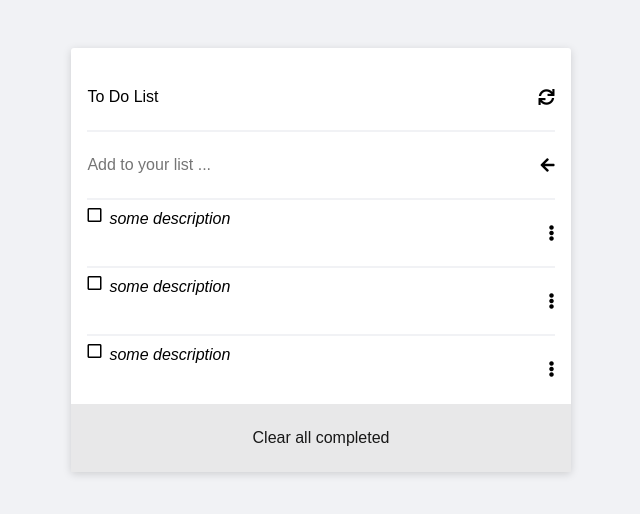
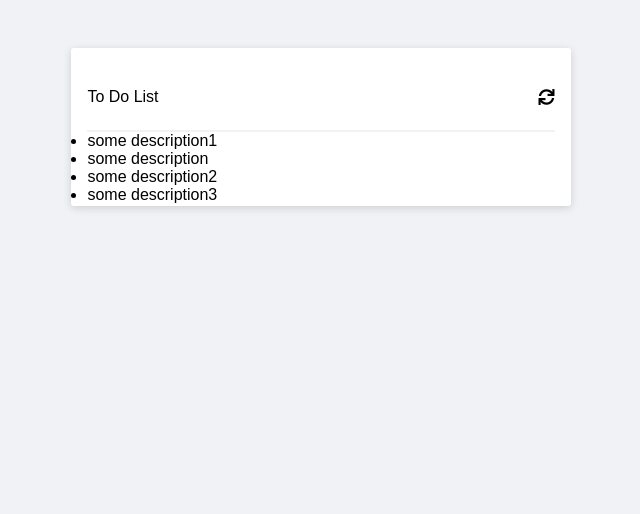
Before and after one commit to rebel216/To-Do-List, a website built with webpack: page src/index.html in a window 1280 px wide. Shown: the whole page, without its empty margins (319-959 px from the left). Built offline with nearby package versions, Linux system fonts and the light colour scheme.

Commit message:
changes req in PR
Added changes req in PR

```diff
--- a/src/index.html
+++ b/src/index.html
@@ -7,7 +7,7 @@
         <link rel="stylesheet" href="https://pro.fontawesome.com/releases/v5.10.0/css/all.css"
             integrity="sha384-AYmEC3Yw5cVb3ZcuHtOA93w35dYTsvhLPVnYs9eStHfGJvOvKxVfELGroGkvsg+p"
             crossorigin="anonymous" />
-            <link rel="stylesheet" href="./style.css" />
+        <link rel="stylesheet" href="./style.css" />
         <title>To do list</title>
     </head>
 
@@ -20,51 +20,20 @@
                             <span>To Do List</span>
                             <i class="fas fa-sync"></i>
                         </div>
-                        <form class="add-new white-height">
-                            <input class="no-outline" maxlength="128" id="new-item" type="text"
-                                placeholder="Add to your list ..." />
-                            <i class="fas fa-arrow-left"></i>
-                        </form>
+
                         <div class="todoitem white-height">
                             <div class="check-description">
-                                <i class="far fa-square"></i>
-                                <i class="fas fa-check"></i>
                                 <div class="view">
                                     <label class="label"></label>
-                                    <textarea class="todo" title="description" maxlength="128"></textarea>
+                                    <ul class="todo" id="todo"></ul>
                                 </div>
                             </div>
-                            <i class="fas fa-ellipsis-v"></i>
                         </div>
-                        <div class="todoitem white-height">
-                            <div class="check-description">
-                                <i class="far fa-square"></i>
-                                <i class="fas fa-check"></i>
-                                <div class="view">
-                                    <label class="label"></label>
-                                    <textarea class="todo" title="description" maxlength="128"></textarea>
-                                </div>
-                            </div>
-                            <i class="fas fa-ellipsis-v"></i>
-                        </div>
-                        <div class="todoitem white-height">
-                            <div class="check-description">
-                                <i class="far fa-square"></i>
-                                <i class="fas fa-check"></i>
-                                <div class="view">
-                                    <label class="label"></label>
-                                    <textarea class="todo" title="description" maxlength="128"></textarea>
-                                </div>
-                            </div>
-                            <i class="fas fa-ellipsis-v"></i>
-                        </div>
+
                     </div>
-                </div>
-                <div class="clear">
-                    <a href="#" title="clear all" id="clear-text">Clear all completed</a>
+
                 </div>
             </div>
-        </div>
     </body>
 
 </html>
--- a/src/index.js
+++ b/src/index.js
@@ -1,28 +1,25 @@
 //import _ from 'lodash';
 import './style.css';
 
-const toDoItems = [{ 'index': 0, 'description': 'some description', 'completed': true }, { 'index': 1, 'description': 'some description', 'completed': false },
-{ 'index': 2, 'description': 'some description', 'completed': false },
-{ 'index': 3, 'description': 'some description', 'completed': true }];
+const toDoItems = [{ 'index': 0, 'description': 'some description1', 'completed': true }, { 'index': 1, 'description': 'some description', 'completed': false },
+{ 'index': 2, 'description': 'some description2', 'completed': false },
+{ 'index': 3, 'description': 'some description3', 'completed': true }];
 
-const toDoList = document.querySelectorAll('.todo');
+
 const forLable = document.querySelectorAll('.label');
 const chkMark = document.querySelectorAll('.fa-check');
 const chkBtn = document.querySelectorAll('.fa-square');
 
-const  Iterate = () => {
-    chkMark.forEach((chkMark) => {
-        chkMark.style.display = 'none';
-    });
-    chkBtn.forEach((chkBtn) => {
-        chkBtn.style.display = 'block';
-    });
+const Iterate = () => {
+    const toDoList = document.getElementById('todo');
+
     for (let i = 0; i < toDoItems.length; i += 1) {
-        toDoList[i].innerHTML = toDoItems[i].description;
-        toDoList[i].setAttribute('data-hidden', toDoItems[i].completed);
-        toDoList[i].setAttribute('id', `${toDoItems[i].index}`);
-        forLable[i].setAttribute('for', `${toDoItems[i].index}`);
+        const item = document.createElement('li')
+        item.setAttribute('id', toDoItems[i].id);
+        item.innerHTML = toDoItems[i].description;
+        toDoList.appendChild(item);
     }
+
 }
 
 Iterate();
```
Also changed, not shown: dist/index.html (deleted), dist/main.js (deleted), 1 other file.
